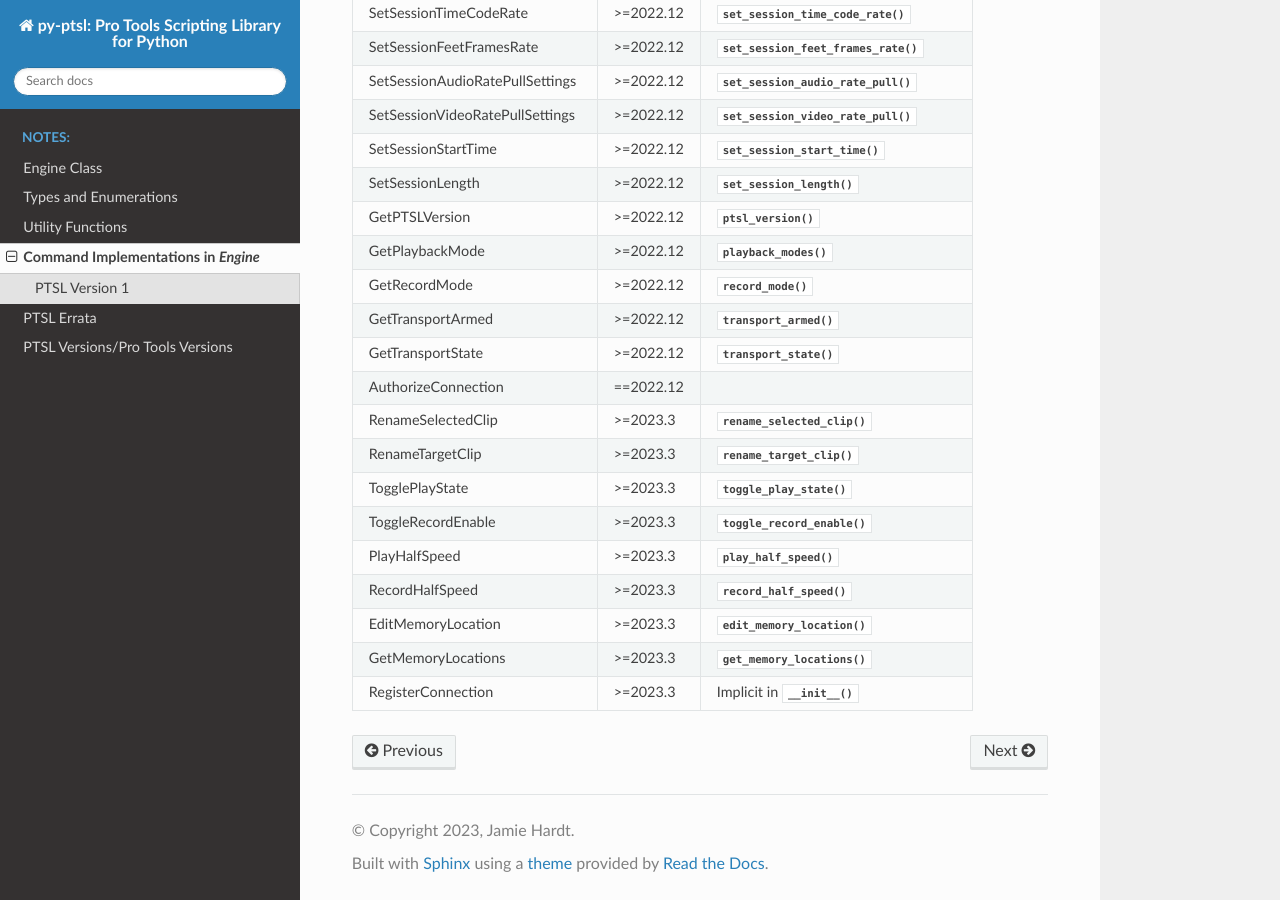
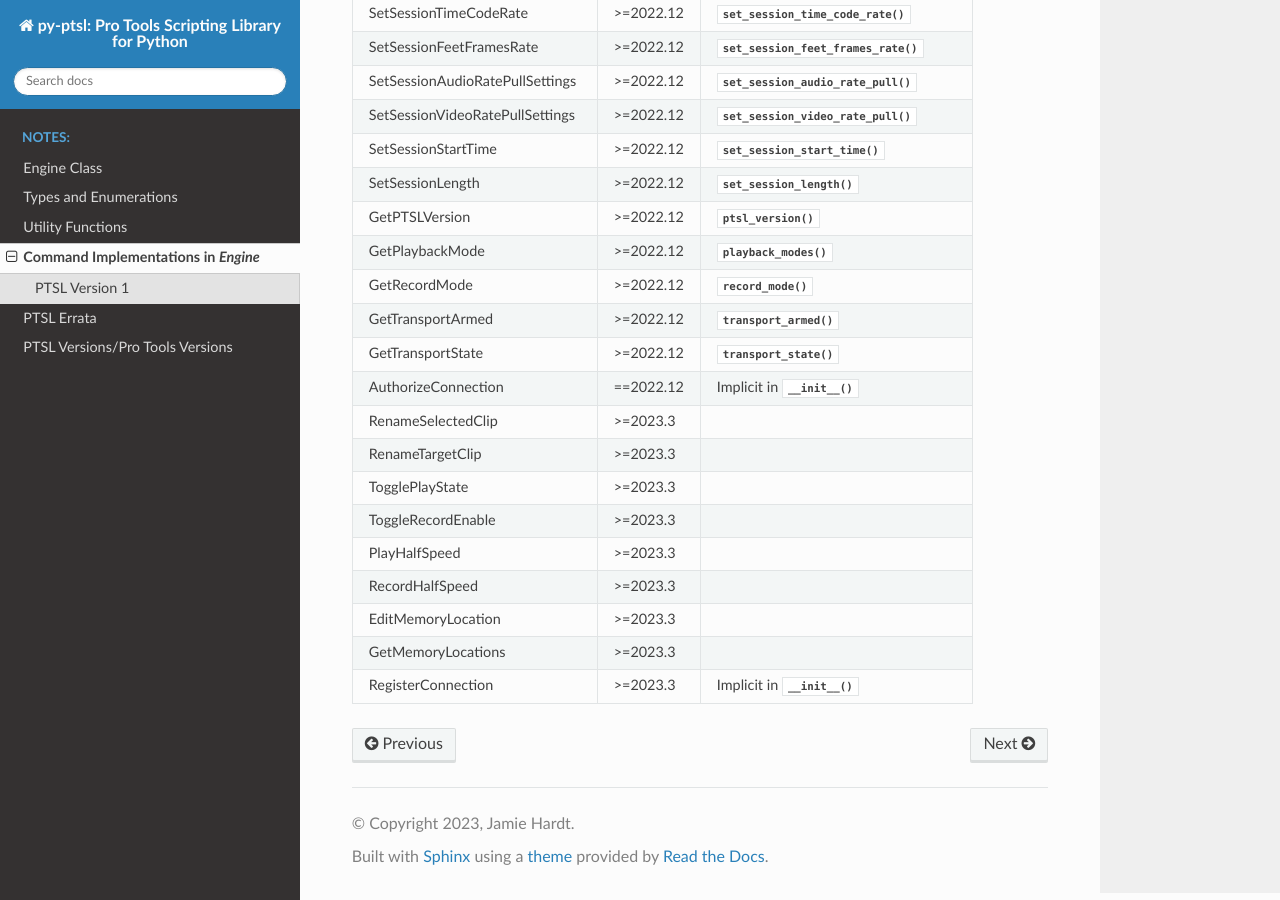
Before and after one commit to iluvcapra/py-ptsl, a Sphinx documentation site: the page built from doc/source/implementation.rst, in a window 1280 px wide and 900 px high, scrolled down 1912 px. Built offline with Sphinx 7.4.7 and the Read the Docs theme 2.0.0, drawn with Linux system fonts in a browser that asks for light colours.

Commit message:
Fixed some mistakes

```diff
--- a/doc/source/implementation.rst
+++ b/doc/source/implementation.rst
@@ -67,14 +67,14 @@ GetPlaybackMode                       >=2022.12   :meth:`~ptsl.Engine.playback_m
 GetRecordMode                         >=2022.12   :meth:`~ptsl.Engine.record_mode`
 GetTransportArmed                     >=2022.12   :meth:`~ptsl.Engine.transport_armed`
 GetTransportState                     >=2022.12   :meth:`~ptsl.Engine.transport_state`
-AuthorizeConnection                   ==2022.12
-RenameSelectedClip                    >=2023.3    :meth:`~ptsl.Engine.rename_selected_clip`
-RenameTargetClip                      >=2023.3    :meth:`~ptsl.Engine.rename_target_clip`
-TogglePlayState                       >=2023.3    :meth:`~ptsl.Engine.toggle_play_state`
-ToggleRecordEnable                    >=2023.3    :meth:`~ptsl.Engine.toggle_record_enable`
-PlayHalfSpeed                         >=2023.3    :meth:`~ptsl.Engine.play_half_speed`
-RecordHalfSpeed                       >=2023.3    :meth:`~ptsl.Engine.record_half_speed`
-EditMemoryLocation                    >=2023.3    :meth:`~ptsl.Engine.edit_memory_location`
-GetMemoryLocations                    >=2023.3    :meth:`~ptsl.Engine.get_memory_locations`
+AuthorizeConnection                   ==2022.12   Implicit in :meth:`~ptsl.Client.__init__`
+RenameSelectedClip                    >=2023.3
+RenameTargetClip                      >=2023.3
+TogglePlayState                       >=2023.3
+ToggleRecordEnable                    >=2023.3
+PlayHalfSpeed                         >=2023.3
+RecordHalfSpeed                       >=2023.3
+EditMemoryLocation                    >=2023.3
+GetMemoryLocations                    >=2023.3
 RegisterConnection                    >=2023.3    Implicit in :meth:`~ptsl.Client.__init__`
 ===================================   =========   =============================================================
--- a/doc/source/ptsl_versions.rst
+++ b/doc/source/ptsl_versions.rst
@@ -5,5 +5,6 @@ PTSL Versions/Pro Tools Versions
 +--------------+--------------------+
 | PTLS Version | Pro Tools Versions |
 +==============+====================+
-| 1            | 2022.12.0          |
+| 1            | 2022.12            |
+|              | 2023.3             |
 +--------------+--------------------+
```
